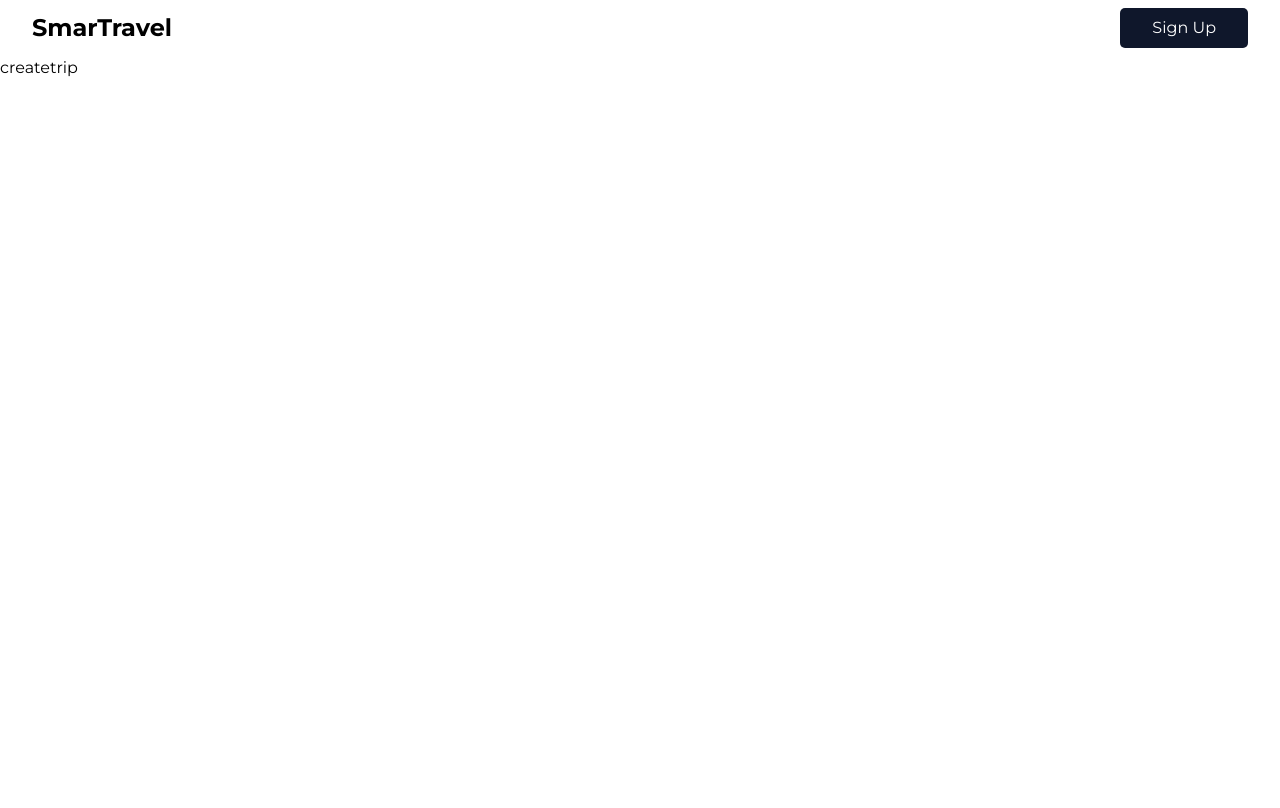
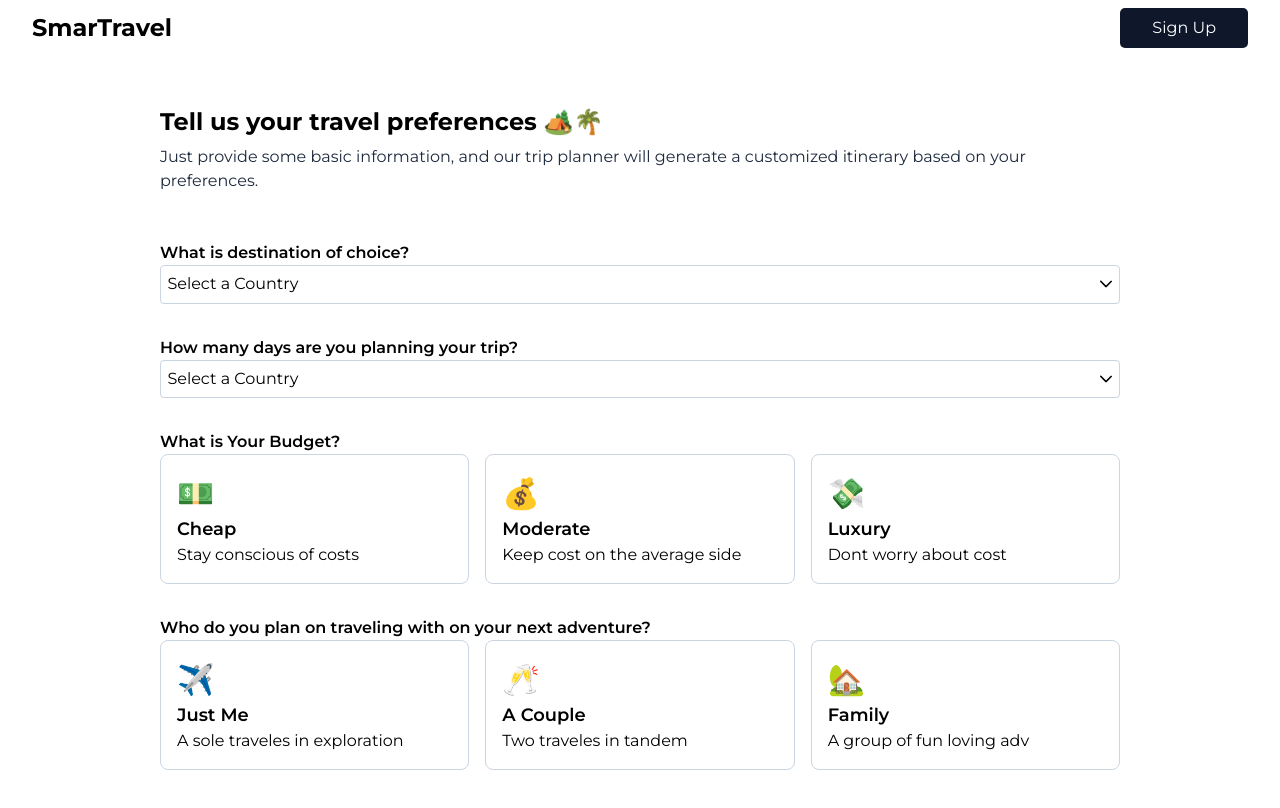
Before and after one commit to GuillermoTD/AI-Traveller, a React (Vite) app: page /create-trip in a window 1280 px wide. Shown: the top 808 px of the page. Built offline with nearby package versions, Linux system fonts and the light colour scheme.

Commit message:
Se terminar parte visual de la pantalla de createtravel

```diff
--- a/package.json
+++ b/package.json
@@ -11,6 +11,7 @@
   },
   "dependencies": {
     "@tailwindcss/vite": "^4.1.11",
+    "primeicons": "^7.0.0",
     "primereact": "^10.9.6",
     "react": "^19.1.0",
     "react-dom": "^19.1.0",
--- a/src/App.tsx
+++ b/src/App.tsx
@@ -6,7 +6,6 @@ import { Outlet } from 'react-router';
 function App() {
   return (
     <>
-      <MainLayout Children={<Outlet/>}/>
     </>
   );
 }
--- /dev/null
+++ b/src/components/CardOption/CardOption.css
@@ -0,0 +1,14 @@
+@import "tailwindcss";
+
+
+
+.CardOption{
+    @apply p-4 border border-slate-300 cursor-pointer rounded-lg hover:shadow-lg duration-125 border-black w-full ;
+
+    .icon{
+        @apply text-[30px];
+    }
+    strong{
+        @apply text-[1.12rem];
+    }
+}
--- /dev/null
+++ b/src/components/CardOption/CardOption.tsx
@@ -0,0 +1,11 @@
+import "./CardOption.css";
+
+const CardOption = ({children}) => {
+  return (
+    <div className="CardOption">
+        {children}
+    </div>
+  )
+}
+
+export default CardOption
--- a/src/components/Navbar/Navbar.tsx
+++ b/src/components/Navbar/Navbar.tsx
@@ -11,7 +11,7 @@ const Navbar = () => {
   return (
     <div className="Navbar">
       <div className="logo font-bold text-[1.5rem]">SmarTravel</div>
-      <Button className="btn-black" label="Sign Up" icon="pi pi-external-link" onClick={() => setVisible(true)} />
+      <Button className="btn-black" label="Sign Up" onClick={() => setVisible(true)} />
       {
         visible ?
       (   <div className='bg-slate-900 w-full h-full z-100 absolute top-0 left-0 opacity-[40%]'>
--- a/src/index.css
+++ b/src/index.css
@@ -14,3 +14,21 @@
 .btn-black {
   @apply text-white px-[2rem] py-[0.5rem] bg-slate-900 rounded-[5px] cursor-pointer;
 }
+
+.section-layout{
+  @apply w-[75%] min-h-[96vh];
+}
+
+.p-dropdown{
+  @apply border border-slate-300 py-[0.4rem] px-[0.4rem] rounded-sm;
+}
+
+.p-dropdown-items-wrapper{
+  @apply shadow-md mt-[0.2rem] bg-white;
+
+  li{
+    @apply outline-none hover:bg-slate-100 p-[0.2rem];
+  }
+
+
+}
--- a/src/layouts/MainLayout.tsx
+++ b/src/layouts/MainLayout.tsx
@@ -4,9 +4,12 @@ import { Children } from "react"
 
 const MainLayout = () => {
   return (
-    <div>
+    <div >
       <Navbar/>
+      <div className="flex flex-col items-center justify-center">
+
       <Outlet/>
+      </div>
     </div>
   )
 }
--- a/src/main.tsx
+++ b/src/main.tsx
@@ -4,6 +4,8 @@ import './index.css'
 // import App from './App.tsx'
 import { RouterProvider } from 'react-router';
 import {router} from "./router.tsx"
+import "primereact/resources/primereact.min.css"; // estilos base de PrimeReact
+import "primeicons/primeicons.css";
 
 createRoot(document.getElementById('root')!).render(
   <StrictMode>
--- a/src/pages/CreatetripPage/Createtrip.css
+++ b/src/pages/CreatetripPage/Createtrip.css
@@ -0,0 +1,18 @@
+@import 'tailwindcss';
+
+.Createtrip{
+    @apply  flex flex-col  mt-[3rem];
+}
+
+.Createtrip_TopDescription{
+    @apply flex flex-col gap-[0.3rem];
+}
+
+
+.Createtrip_Content{
+    @apply mt-[3rem] flex flex-col gap-[2rem];
+
+    strong{
+        @apply font-semibold mb-[0.2rem];
+    }
+}
--- a/src/pages/CreatetripPage/CreatetripPage.tsx
+++ b/src/pages/CreatetripPage/CreatetripPage.tsx
@@ -1,7 +1,119 @@
+import './Createtrip.css';
+import React, { useState } from "react";
+import { Dropdown} from 'primereact/dropdown';
+import CardOption from '../../components/CardOption/CardOption';
+
+interface Country {
+    name: string;
+    code: string;
+}
 
 const CreatetripPage = () => {
+  const [selectedCountry, setSelectedCountry] = useState<Country | null>(null);
+  const countries: Country[] = [
+      { name: 'Australia', code: 'AU' },
+      { name: 'Brazil', code: 'BR' },
+      { name: 'China', code: 'CN' },
+      { name: 'Egypt', code: 'EG' },
+      { name: 'France', code: 'FR' },
+      { name: 'Germany', code: 'DE' },
+      { name: 'Japan', code: 'JP' },
+      { name: 'United States', code: 'US' }
+  ];
+
+  // const selectedCountryTemplate = (option: Country, props) => {
+  //     if (option) {
+  //         return (
+  //             <div className="flex align-items-center">
+  //                 <img alt={option.name} src="https://primefaces.org/cdn/primereact/images/flag/flag_placeholder.png" className={`mr-2 flag flag-${option.code.toLowerCase()}`} style={{ width: '18px' }} />
+  //                 <div>{option.name}</div>
+  //             </div>
+  //         );
+  //     }
+
+  //     return <span>{props.placeholder}</span>;
+  // };
+
+  // const countryOptionTemplate = (option: Country) => {
+  //     return (
+  //         <div className="flex align-items-center">
+  //             <img alt={option.name} src="https://primefaces.org/cdn/primereact/images/flag/flag_placeholder.png" className={`mr-2 flag flag-${option.code.toLowerCase()}`} style={{ width: '18px' }} />
+  //             <div>{option.name}</div>
+  //         </div>
+  //     );
+  // };
+
+
   return (
-    <div>createtrip</div>
+    <div className="section-layout Createtrip">
+      <div className="Createtrip_TopDescription">
+        <p className='text-[1.5rem] font-bold'>Tell us your travel preferences 🏕️🌴</p>
+        <p className='text-slate-800'>Just provide some basic information, and our trip planner will generate a customized itinerary based on your preferences.
+        </p>
+      </div>
+      <div className="Createtrip_Content">
+        <div>
+          <strong>What is destination of choice?</strong>
+        <Dropdown value={selectedCountry} onChange={(e: DropdownChangeEvent) => setSelectedCountry(e.value)} options={countries} optionLabel="name" placeholder="Select a Country"
+            className="w-[100%] md:w-14rem" />
+        </div>
+
+        <div>
+          <strong>How many days are you planning your trip?</strong>
+        <Dropdown value={selectedCountry} onChange={(e: DropdownChangeEvent) => setSelectedCountry(e.value)} options={countries} optionLabel="name" placeholder="Select a Country"
+                className="w-[100%] md:w-14rem" />
+        </div>
+
+
+
+
+
+
+        <div className='w-full'>
+          <strong>What is Your Budget?</strong>
+          <div className='flex gap-[1rem] justify-between flex flex-wrap md:flex-nowrap'>
+            <CardOption>
+              <p className='icon'>💵</p>
+              <strong>Cheap</strong>
+              <p>Stay conscious of costs</p>
+            </CardOption>
+            <CardOption>
+              <p className='icon'>💰</p>
+              <strong>Moderate</strong>
+              <p>Keep cost on the average side</p>
+            </CardOption>
+            <CardOption>
+              <p className='icon'>💸</p>
+              <strong>Luxury</strong>
+              <p>Dont worry about cost</p>
+            </CardOption>
+          </div>
+        </div>
+
+        <div>
+          <strong>Who do you plan on traveling with on your next adventure?</strong>
+          <div className='flex gap-[1rem] justify-between flex flex-wrap md:flex-nowrap'>
+            <CardOption>
+              <p className='icon'> ✈️</p>
+              <strong>Just Me</strong>
+              <p>A sole traveles in exploration</p>
+            </CardOption>
+            <CardOption>
+              <p className='icon'>🥂</p>
+              <strong>A Couple</strong>
+              <p>Two traveles in tandem</p>
+            </CardOption>
+            <CardOption>
+              <p className='icon'> 🏡</p>
+              <strong>Family</strong>
+              <p>A group of fun loving adv</p>
+            </CardOption>
+          </div>
+        </div>
+
+      </div>
+
+    </div>
   )
 }
 
```
Also changed, not shown: 1 other file (tests, documents, lock files or other folders).
